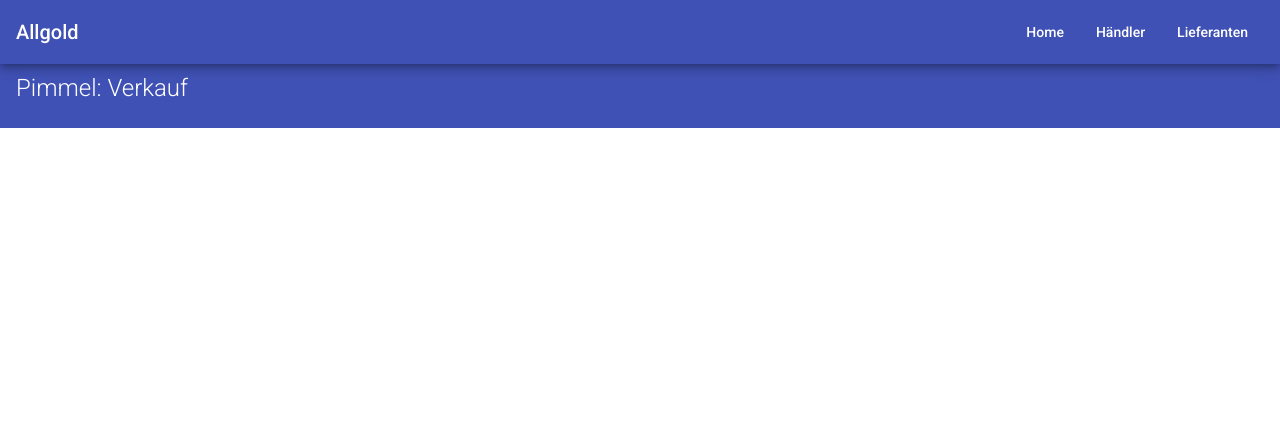
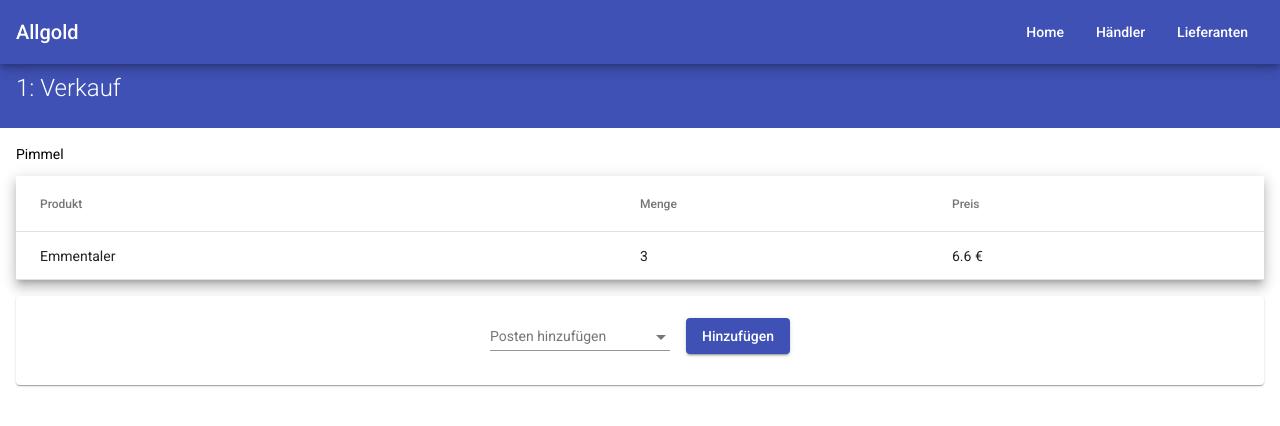
Before and after one commit to samuelpfalzer/allgold, an Angular app in the folder web/: page /app-haendler-verkauf/1 in a window 1280 px wide. Shown: the top 426 px of the page. Built offline with nearby package versions, Linux system fonts and the light colour scheme.

Commit message:
Verkauf teils implementiert

```diff
--- a/web/src/app/haendler-inventar/haendler-inventar.component.css
+++ b/web/src/app/haendler-inventar/haendler-inventar.component.css
@@ -16,3 +16,15 @@ mat-card {
 .anforderButton {
     margin-left: 1rem;
 }
+
+.td-produkt {
+    width: 50%;
+}
+
+.td-bedarf {
+    width: 25%;
+}
+
+.td-vorrat {
+    width: 25%;
+}
--- a/web/src/app/haendler-inventar/haendler-inventar.component.html
+++ b/web/src/app/haendler-inventar/haendler-inventar.component.html
@@ -6,17 +6,17 @@
     <table mat-table [dataSource]="inventar" class="mat-elevation-z8">
         <ng-container matColumnDef="Produkt">
             <th mat-header-cell *matHeaderCellDef> Produkt </th>
-            <td mat-cell *matCellDef="let element"> {{element.produkt}} </td>
+            <td class="td-produkt" mat-cell *matCellDef="let element"> {{element.produkt}} </td>
         </ng-container>
 
         <ng-container matColumnDef="Vorrat">
             <th mat-header-cell *matHeaderCellDef> Vorrat </th>
-            <td mat-cell *matCellDef="let element"> {{element.vorrat}} </td>
+            <td class="td-vorrat" mat-cell *matCellDef="let element"> {{element.vorrat}} </td>
         </ng-container>
 
         <ng-container matColumnDef="Bedarf">
             <th mat-header-cell *matHeaderCellDef> Bedarf </th>
-            <td mat-cell *matCellDef="let element">
+            <td class="td-bedarf" mat-cell *matCellDef="let element">
                 <button *ngIf="element.bedarf > 0" mat-icon-button color="warn" (click)="wenigerBedarf(element)">
                     <mat-icon>remove_circle</mat-icon>
                 </button>
--- a/web/src/app/haendler-inventar/haendler-inventar.component.ts
+++ b/web/src/app/haendler-inventar/haendler-inventar.component.ts
@@ -49,6 +49,7 @@ export class HaendlerInventarComponent implements OnInit {
   produktAnfordern() {
     this.inventar.push({ produkt: this.neuesProdukt, vorrat: 0, bedarf: 1 });
     this.inventar = this.inventar.map(x => x); /* if removed, table will not update */
+    this.neuesProdukt = "";
     console.log(this.inventar);
   }
 
--- a/web/src/app/haendler-verkauf/haendler-verkauf.component.css
+++ b/web/src/app/haendler-verkauf/haendler-verkauf.component.css
@@ -0,0 +1,30 @@
+table {
+    width: 100%;
+}
+
+.td-produkt {
+    width: 50%;
+}
+
+.td-menge {
+    width: 25%;
+}
+
+.td-preis {
+    width: 25%;
+}
+
+mat-card {
+    margin-top: 1rem;
+    text-align: center;
+}
+
+.bedarf {
+    display: inline-block;
+    text-align: center;
+    width: 2rem;
+}
+
+.anforderButton {
+    margin-left: 1rem;
+}
--- a/web/src/app/haendler-verkauf/haendler-verkauf.component.html
+++ b/web/src/app/haendler-verkauf/haendler-verkauf.component.html
@@ -1,3 +1,47 @@
 <mat-toolbar color="primary">
     <h2 class="mat-headline">{{name}}: Verkauf</h2>
 </mat-toolbar>
+
+<div class="component-container">
+    <p>Pimmel</p>
+
+    <table mat-table [dataSource]="verkauf" class="mat-elevation-z8">
+        <ng-container matColumnDef="Produkt">
+            <th mat-header-cell *matHeaderCellDef> Produkt </th>
+            <td class="td-produkt" mat-cell *matCellDef="let element"> {{element.produkt}} </td>
+        </ng-container>
+
+        <ng-container matColumnDef="Menge">
+            <th mat-header-cell *matHeaderCellDef> Menge </th>
+            <td class="td-menge" mat-cell *matCellDef="let element"> {{element.menge}} </td>
+        </ng-container>
+
+        <ng-container matColumnDef="Preis">
+            <th mat-header-cell *matHeaderCellDef> Preis </th>
+            <td class="td-preis" mat-cell *matCellDef="let element">
+                {{element.preis}} &euro;
+            </td>
+        </ng-container>
+
+        <tr mat-header-row *matHeaderRowDef="columns"></tr>
+        <tr mat-row *matRowDef="let rowData; columns: columns"></tr>
+    </table>
+
+    <mat-card>
+        <mat-form-field>
+            <mat-label>Posten hinzufügen</mat-label>
+            <mat-select [(value)]="neuesProdukt">
+                <ng-container *ngFor="let produkt of inventar">
+                    <mat-option *ngIf="produkt.verwendet == false" [value]="produkt.produkt">
+                        {{produkt.produkt}}
+                    </mat-option>
+                </ng-container>
+            </mat-select>
+        </mat-form-field>
+        <button mat-raised-button class="anforderButton" color="primary" (click)="neuerPosten()">Hinzufügen</button>
+    </mat-card>
+
+
+
+
+</div>
--- a/web/src/app/haendler-verkauf/haendler-verkauf.component.ts
+++ b/web/src/app/haendler-verkauf/haendler-verkauf.component.ts
@@ -1,4 +1,6 @@
 import { Component, OnInit } from '@angular/core';
+import { HttpClient } from '@angular/common/http';
+import { ActivatedRoute } from '@angular/router';
 
 @Component({
   selector: 'app-haendler-verkauf',
@@ -6,11 +8,42 @@ import { Component, OnInit } from '@angular/core';
   styleUrls: ['./haendler-verkauf.component.css']
 })
 export class HaendlerVerkaufComponent implements OnInit {
-  name: string = "Pimmel";
+  name: string;
+  inventar: InventarPosten[] = [
+    { produkt: "Pimmelkäse", vorrat: 3, preis: 3.4, verwendet: false },
+    { produkt: "Eichelkäse", vorrat: 2, preis: 1.7, verwendet: false },
+    { produkt: "Emmentaler", vorrat: 10, preis: 2.2, verwendet: true }
+  ];
+  verkauf: VerkaufsPosten[] = [{ produkt: "Emmentaler", menge: 3, preis: 6.6 }];
+  columns: string[] = ["Produkt", "Menge", "Preis"];
+  neuesProdukt: string = "";
 
-  constructor() { }
+  constructor(private http: HttpClient, private route: ActivatedRoute) {
+
+  }
 
   ngOnInit(): void {
+    this.route.paramMap.subscribe((p) => {
+      this.name = p.get("name");
+    });
+  }
+
+  neuerPosten() {
+
   }
 
 }
+
+
+export interface InventarPosten {
+  produkt: string;
+  vorrat: number;
+  preis: number;
+  verwendet: boolean;
+}
+
+export interface VerkaufsPosten {
+  produkt: string;
+  menge: number;
+  preis: number;
+}
```
